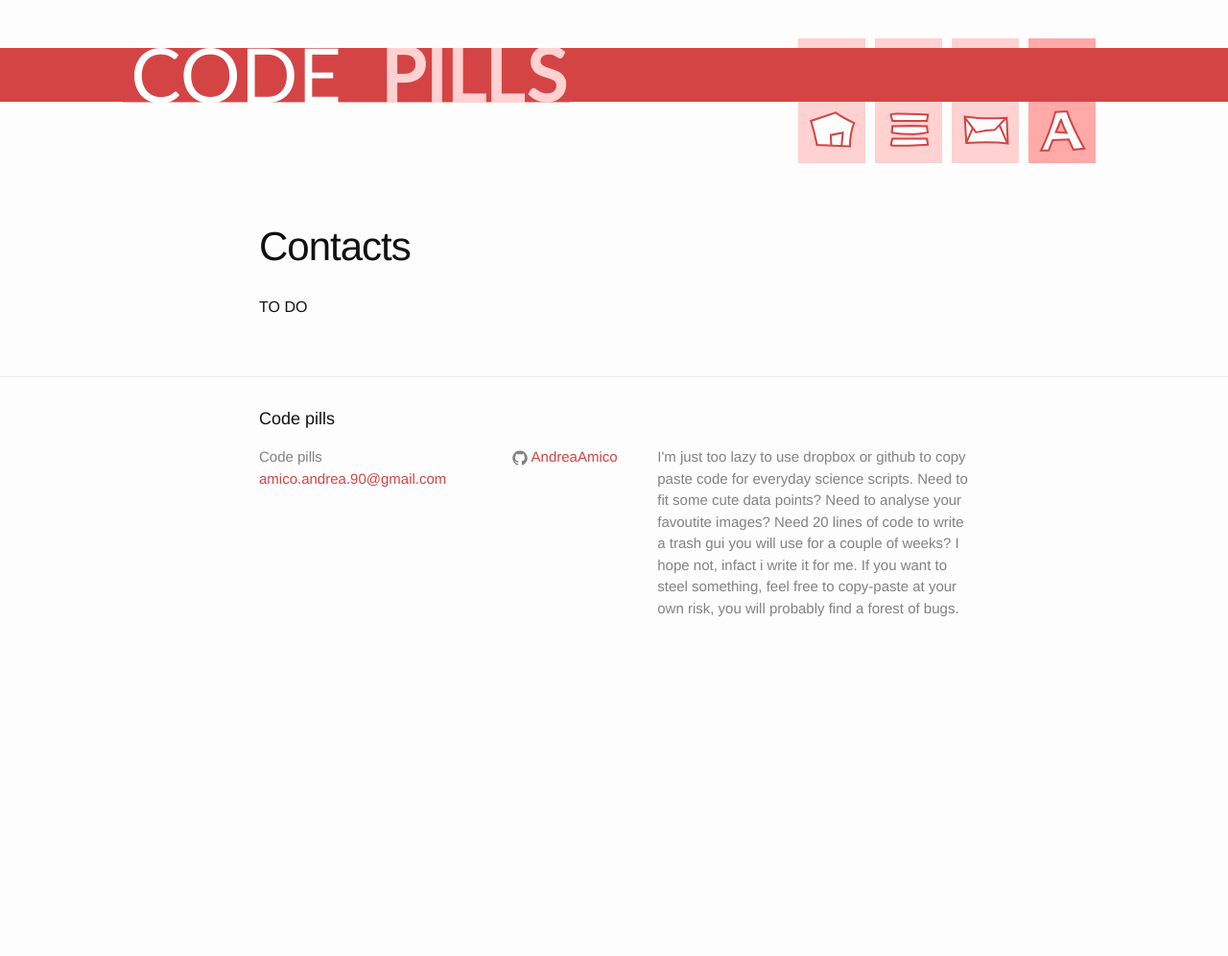
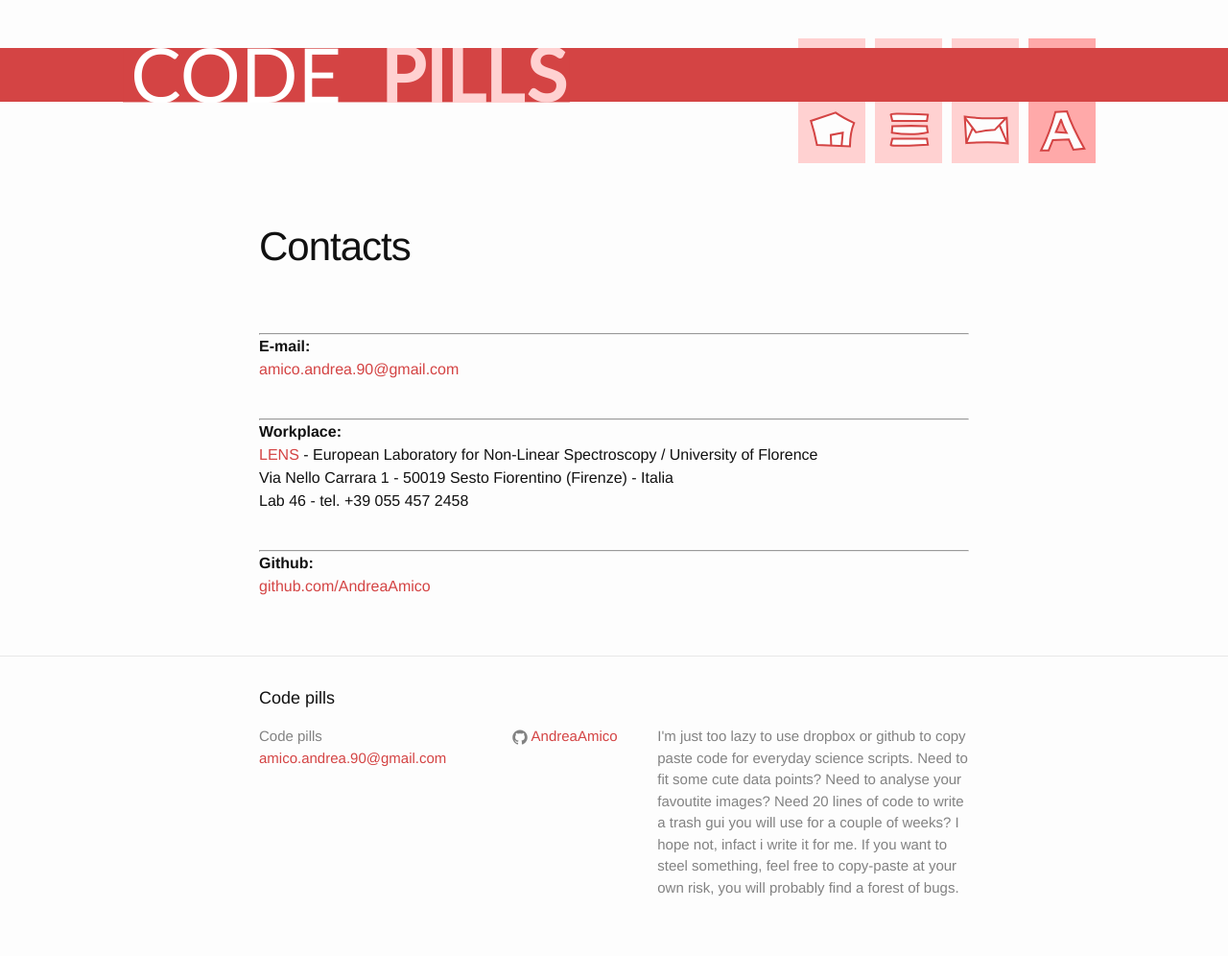
Before and after one commit to AndreaAmico/AndreaAmico.github.io, a Jekyll site: the page built from contacts.md, in a window 1280 px wide. Shown: the whole page at 96% size. Built offline with Jekyll 4.4.1, drawn with Linux system fonts in a browser that asks for light colours; before the commit the page ends 900 px from its top, so only the background shows below that.

Commit message:
improved about and contact pages

```diff
--- a/contacts.md
+++ b/contacts.md
@@ -3,5 +3,26 @@ layout: page
 title: Contacts
 permalink: /contacts/
 ---
+<br>
 
-TO DO
+____
+
+
+**E-mail:**<br>
+<a href="mailto:{{ site.email }}">{{ site.email }}</a>
+<br><br>
+
+____
+
+
+**Workplace:**<br>
+<a href="http://www.lens.unifi.it/">LENS</a> - European Laboratory for Non-Linear Spectroscopy / University of Florence<br>
+Via Nello Carrara 1 - 50019 Sesto Fiorentino (Firenze) - Italia<br>
+Lab 46 - tel. +39 055 457 2458
+<br><br>
+
+____
+
+
+**Github:**<br>
+<a href="https://github.com/AndreaAmico">github.com/AndreaAmico</a>
```
Also changed, not shown: about.md (+2 -7 lines), 2 other files.
